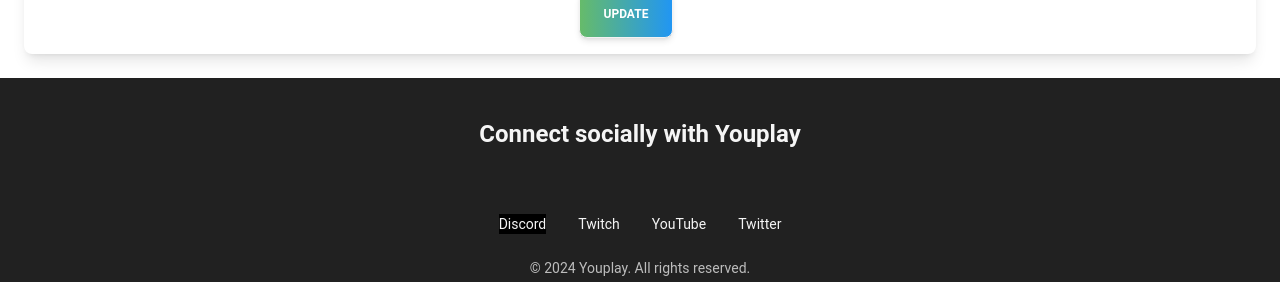
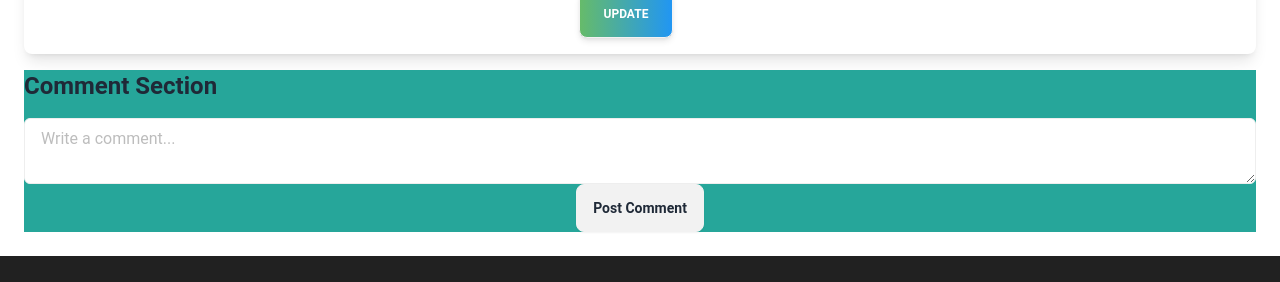
Before and after one commit to mdsayedadnan/Frontend-mentor, a React (Vite) app: page /details/1 in a window 1280 px wide. Shown: the part 610-892 px from the top of the page. Built offline with nearby package versions, Linux system fonts and the light colour scheme; no server answers.

Commit message:
add extra section add commit

```diff
--- a/src/Pages/Details.jsx
+++ b/src/Pages/Details.jsx
@@ -7,13 +7,37 @@ import { Button } from "@material-tailwind/react";
 
 const Details = () => {
     const { user } = useContext(AuthContext);
+    const [comments, setComments] = useState([]);
+    const [newComment, setNewComment] = useState("");
+
+    // SEND DATA
+    const handleCommentSubmit = e => {
+        e.preventDefault()
+
+        const Comments = e.target.Comment.value;
+        const email = user.email;
+
+
+console.log(comments);
+
+    }
+    axios.post('https://frontend-mento-server.vercel.app/comments',)
+        .then(response => {
+            setComments([response.data, ...comments]);
+            setNewComment('');
+        })
+        .catch(error => console.error(error));
+
+    // useEffect(() => {
+    //     axios.get(`/api/comments/${blogId}`)
+    //         .then(response => setComments(response.data))
+    //         .catch(error => console.error(error));
+    // }, [blogId]);
 
     const [blogs, setBlogs] = useState([])
     const { id } = useParams()
     useEffect(() => {
         fetchBlogData()
-
-
     }, [])
     const fetchBlogData = async () => {
         const { data } = await axios.get(
@@ -54,7 +78,28 @@ const Details = () => {
 
                     </div >
                     <div className="flex items-center mt-6 justify-center ">
-                    <Button className=" btn bg-gradient-to-r from-green-400 to-blue-500 hover:from-blue-500 hover:to-green-400 text-white py-2 px-6 rounded-lg mr-7" variant="outlined ">Update</Button>
+                        <Button className=" btn bg-gradient-to-r from-green-400 to-blue-500 hover:from-blue-500 hover:to-green-400 text-white py-2 px-6 rounded-lg mr-7" variant="outlined ">Update</Button>
+                    </div>
+                </div>
+                {/* comment area */}
+                <div className="bg-teal-400">
+                    <div className='flex flex-col gap-2 mt-4'>
+                        <label className='text-2xl font-semibold '>
+                            Comment Section
+                        </label>
+                        <textarea
+                            className='block w-full px-4 py-2 mt-2 text-gray-700 bg-white border border-gray-200 rounded-md  focus:border-blue-400 focus:ring-blue-300 '
+                            name='Comment'
+                            placeholder="Write a comment..."
+                            // onChange={(e) => setComments(e.target.value)}
+                            // value={comments}
+
+                            id='description'
+                        ></textarea>
+                    </div>
+                    <div className="flex items-center justify-center">
+                    <button onClick={handleCommentSubmit} className="btn">Post Comment</button>
+
                     </div>
                 </div>
             </div>
--- a/src/Pages/Home/Update.jsx
+++ b/src/Pages/Home/Update.jsx
@@ -1,9 +1,11 @@
-import { useContext } from "react";
+import { useContext, useState } from "react";
 import Swal from "sweetalert2";
 import { AuthContext } from "../../Provider/AuthProvider";
 
 const Update = () => {
     const { user } = useContext(AuthContext)
+
+    const [items,setItems] = useState([])
 
     const handleUpdate = async e => {
         e.preventDefault()
@@ -14,7 +16,7 @@ const Update = () => {
         const category = form.category.value
         const longDescription = form.long_description.value
         const description = form.des.value
-        // const  imageUrl = form. image_url.value;
+      const imageUrl = form.image_url.value;
 
         console.log(name, title, email, category, description, longDescription);
         const formData = {
@@ -26,20 +28,20 @@ const Update = () => {
             longDescription,
             imageUrl
         }
-        fetch('https://gamer-pro-server.vercel.app/Add', {
-            method: 'POST',
+        fetch(`https://frontend-mento-server.vercel.app/update/${update._id}`, {
+            method: 'PUT',
             headers: {
                 'content-type': 'application/json'
             },
-            body: JSON.stringify(formData)
+            body: JSON.stringify(updateReview)
         })
             .then(res => res.json())
             .then(data => {
-                if (data.insertedId) {
-                    console.log('successfully update');
+                if (data.modifiedCount > 0) {
+                    console.log('successfully added');
                     Swal.fire({
                         title: 'Success!',
-                        text: 'Update successfully',
+                        text: 'update added successfully',
                         icon: 'success',
                         confirmButtonText: 'Ok'
                     });
@@ -65,7 +67,7 @@ const Update = () => {
                                         </label>
                                         <input
                                             id='blog_name'
-                                            defaultValue
+                                            defaultValue={items.blog_name}
                                             name='blog_name'
                                             type='text'
                                             className='block w-full px-4 py-2 mt-2 text-gray-700 bg-white border border-gray-200 rounded-md  focus:border-blue-400 focus:ring-blue-300 '
@@ -78,6 +80,7 @@ const Update = () => {
                                         <input
                                             id='blog_title'
                                             name='blog_title'
+                                            defaultValue={items.blog_title}
                                             type='text'
                                             className='block w-full px-4 py-2 mt-2 text-gray-700 bg-white border border-gray-200 rounded-md  focus:border-blue-400 focus:ring-blue-300 '
                                         />
@@ -103,6 +106,7 @@ const Update = () => {
                                         </label>
                                         <select
                                             name='category'
+                                            defaultValue={items.category}
                                             id='category'
                                             className='border p-2 rounded-md'
                                         >
@@ -120,6 +124,7 @@ const Update = () => {
                                     <textarea
                                         className='block w-full px-4 py-2 mt-2 text-gray-700 bg-white border border-gray-200 rounded-md  focus:border-blue-400 focus:ring-blue-300 '
                                         name='des'
+                                        defaultValue={items.des}
                                         id='des'
                                     ></textarea>
                                 </div>
@@ -130,6 +135,7 @@ const Update = () => {
                                     <textarea
                                         className='block w-full px-4 py-2 mt-2 text-gray-700 bg-white border border-gray-200 rounded-md  focus:border-blue-400 focus:ring-blue-300 '
                                         name='long_description'
+                                        defaultValue={items.long_description}
                                         id='description'
                                     ></textarea>
                                 </div>
@@ -139,9 +145,9 @@ const Update = () => {
                                     </label>
                                     <input
                                         type="photo url"
-                                        name=" image_url"
-
-                                        placeholder="Enter image URL"
+                                        name="image_url"
+                                        defaultValue={items.image_url}
+                                      placeholder="Enter image URL"
                                         className="input text-black input-bordered w-full "
                                         required
                                     />
--- a/src/Router.jsx
+++ b/src/Router.jsx
@@ -60,8 +60,7 @@ const router = createBrowserRouter([
             },
             {
                 path:'/Wishlist',
-                element:<Wishlist></Wishlist>
-
+                element:<PrivateRouter><Wishlist></Wishlist></PrivateRouter>
 
             },
             {
```
